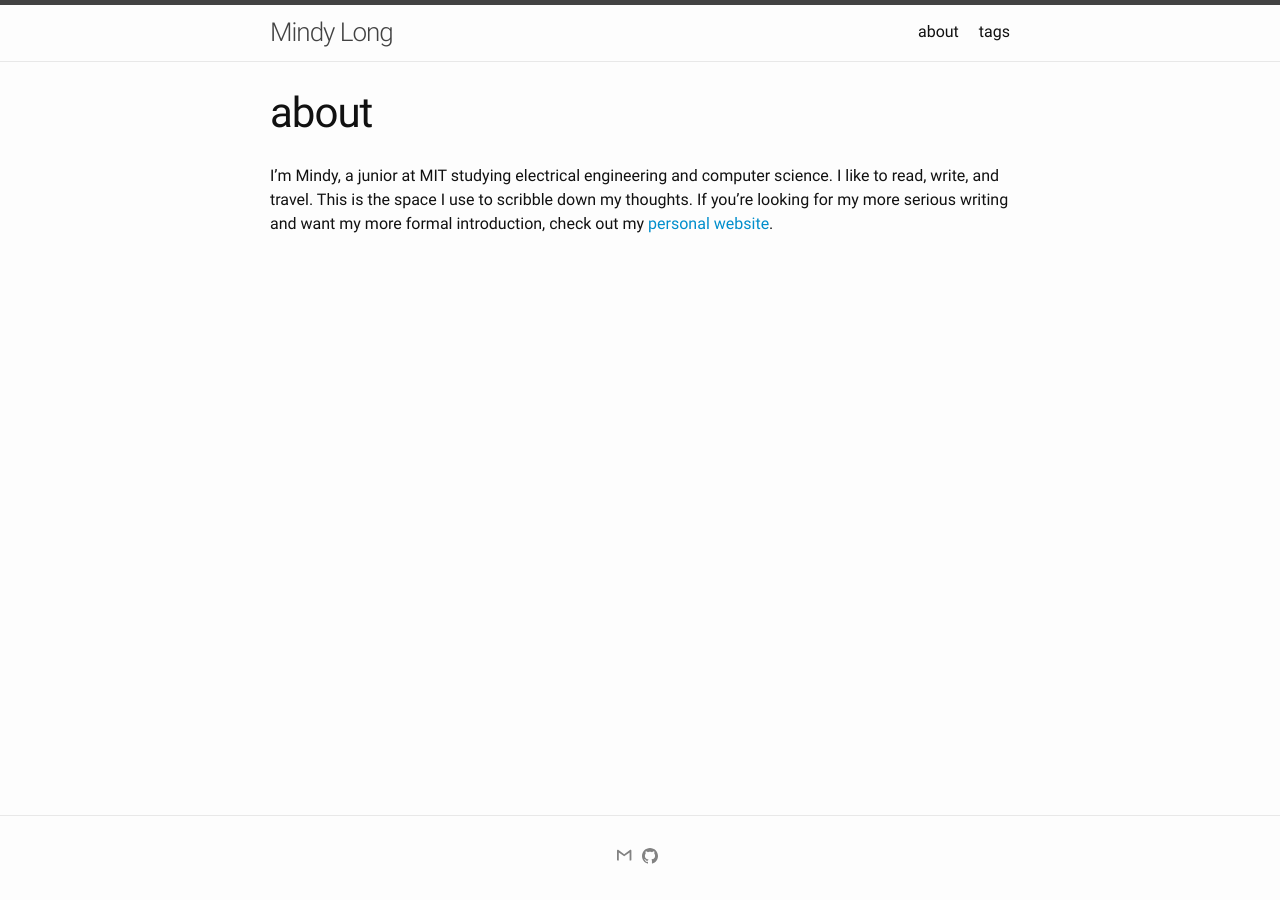
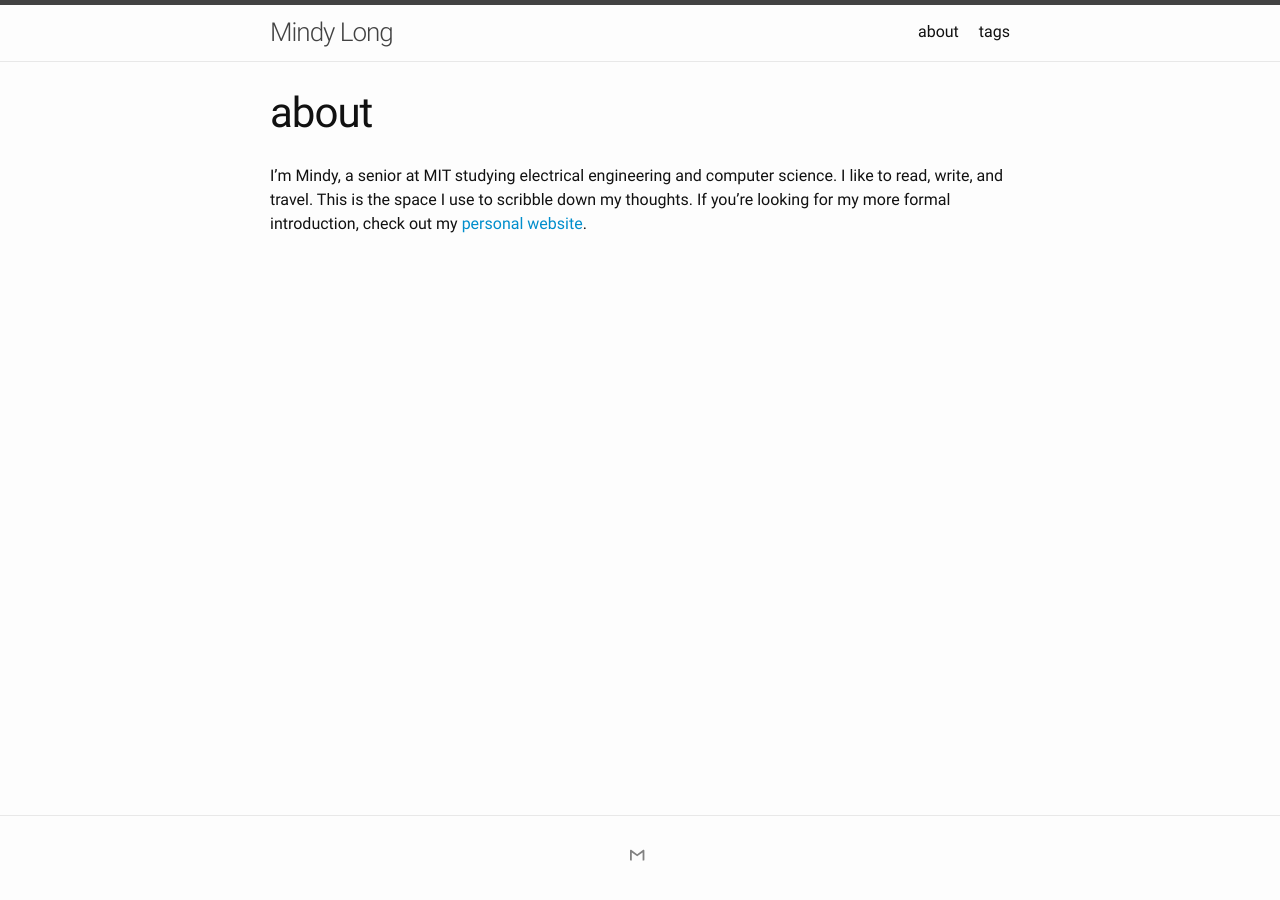
Before and after one commit to mlong93/mlong93.github.io, a Jekyll site: the page built from about.markdown, in a window 1280 px wide. Built offline with Jekyll 4.4.1, drawn with Linux system fonts in a browser that asks for light colours.

```diff
--- a/_includes/social.html
+++ b/_includes/social.html
@@ -1,4 +1,3 @@
 <div class="social-media-list">
   {%- if site.email -%}<a class="u-email" href="mailto:{{ site.email }}"><svg class="svg-icon"><use xlink:href="{{ '/assets/minima-social-icons.svg#mail' | relative_url }}"></use></svg> </a>{%- endif -%}
-  {%- if site.github_username -%}<a href="https://github.com/{{ site.github_username| cgi_escape | escape }}"><svg class="svg-icon"><use xlink:href="{{ '/assets/minima-social-icons.svg#github' | relative_url }}"></use></svg></a>{%- endif -%}
 </ul>
--- a/about.markdown
+++ b/about.markdown
@@ -4,4 +4,4 @@ title: about
 permalink: /about/
 ---
 
-I'm Mindy, a junior at MIT studying electrical engineering and computer science. I like to read, write, and travel. This is the space I use to scribble down my thoughts. If you're looking for my more serious writing and want my more formal introduction, check out my <a href="https://www.mindylong.me">personal website</a>.
+I'm Mindy, a senior at MIT studying electrical engineering and computer science. I like to read, write, and travel. This is the space I use to scribble down my thoughts. If you're looking for my more formal introduction, check out my <a href="https://www.mindylong.me">personal website</a>.
```
Also changed, not shown: _posts/2022-10-20-reboot.md (added, +43 -0 lines).
